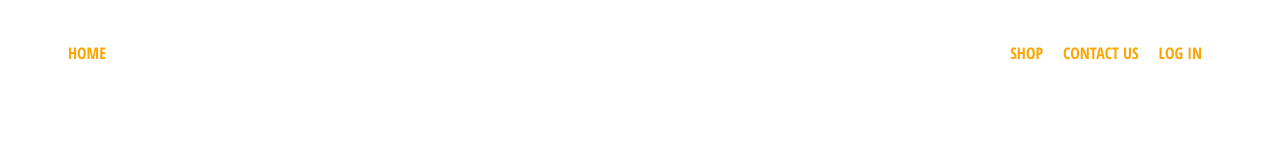
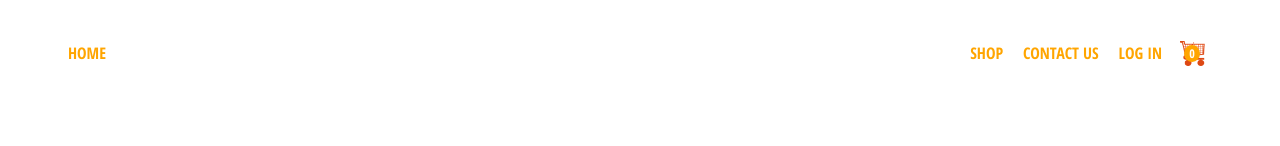
Before and after one commit to edwinKR/gela-bakery, a React (Create React App) app: page / in a window 1280 px wide. Shown: the top 146 px of the page. Built offline with nearby package versions, Linux system fonts and the light colour scheme; no server answers.

Commit message:
added redux: cart and toggle feature on click

```diff
--- /dev/null
+++ b/src/components/cart_dropdown_component/cart_dropdown.js
@@ -0,0 +1,16 @@
+import React from 'react';
+
+import ButtonComponent from '../button_component/ButtonComponent';
+
+import './cart_dropdown.styles.scss';
+
+const CartDropdown = () => {
+  return (
+    <div className="cart-dropdown">
+      <div className="cart-items"></div>
+      <ButtonComponent>CHECKOUT</ButtonComponent>
+    </div>
+  );
+};
+
+export default CartDropdown;
--- /dev/null
+++ b/src/components/cart_dropdown_component/cart_dropdown.styles.scss
@@ -0,0 +1,24 @@
+.cart-dropdown {
+  position: absolute;
+  width: 200px;
+  height: 300px;
+  display: flex;
+  flex-direction: column;
+  padding: 10px;
+  border: 1px solid black;
+  background-color: white;
+  top: 80px;
+  right: 70px;
+  z-index: 5;
+
+  .cart-items {
+    height: 250px;
+    display: flex;
+    flex-direction: column;
+    overflow: scroll;
+  }
+
+  button {
+    margin-top: auto;
+  }
+}
--- /dev/null
+++ b/src/components/cart_icon_component/cart_icon.js
@@ -0,0 +1,25 @@
+import React from 'react';
+import { connect } from 'react-redux';
+
+import { toggleCartHidden } from '../../redux/cart/cart_action';
+
+import './cart_icon.styles.scss';
+
+const cartImage = '/cart.png';
+
+const CartIcon = ({ toggleCartHidden }) => {
+  return (
+    <div className="cart-icon" onClick={toggleCartHidden}>
+      <img src={cartImage} alt="cart-icon" className="cart-image" />
+      <div className="item-counter-badge">0</div>
+    </div>
+  );
+};
+
+const mapDispatchToProps = dispatch => {
+  return {
+    toggleCartHidden: () => dispatch(toggleCartHidden()),
+  };
+};
+
+export default connect(null, mapDispatchToProps)(CartIcon);
--- /dev/null
+++ b/src/components/cart_icon_component/cart_icon.styles.scss
@@ -0,0 +1,23 @@
+.cart-icon {
+  width: 40px;
+  height: 40px;
+  position: relative;
+  display: flex;
+  align-items: center;
+  justify-content: center;
+  cursor: pointer;
+
+  .cart-image {
+    width: 25px;
+    height: 25px;
+  }
+
+  .item-counter-badge {
+    position: absolute;
+    border-radius: 50%;
+    background-color: orange;
+    color: white;
+    padding: 0 5px;
+    font-size: 12px;
+  }
+}
--- a/src/components/navbar/NavBar.js
+++ b/src/components/navbar/NavBar.js
@@ -5,9 +5,12 @@ import { Link } from 'react-router-dom';
 import { connect } from 'react-redux';
 
 import { auth } from '../../firebase/firebase.utilities';
+import CartIcon from '../cart_icon_component/cart_icon';
+import CartDropdown from '../cart_dropdown_component/cart_dropdown';
+
 import './navbar.styles.scss';
 
-const NavBar = ({ currentUser }) => {
+const NavBar = ({ currentUser, hidden }) => {
   return (
     <div className="navbar">
       <div className="logo-container">
@@ -30,14 +33,22 @@ const NavBar = ({ currentUser }) => {
             LOG IN
           </Link>
         )}
+        <CartIcon />
       </div>
+      {hidden ? null : <CartDropdown />}
     </div>
   );
 };
 
 const mapStateToProps = state => {
+  const {
+    user: { currentUser },
+    cart: { hidden },
+  } = state;
+
   return {
-    currentUser: state.user.currentUser,
+    currentUser,
+    hidden,
   };
 };
 
--- a/src/components/navbar/navbar.styles.scss
+++ b/src/components/navbar/navbar.styles.scss
@@ -8,6 +8,8 @@
 
   .option-container {
     display: flex;
+    justify-content: center;
+    align-items: center;
 
     .option {
       padding-left: 10px;
--- /dev/null
+++ b/src/redux/cart/cart_action.js
@@ -0,0 +1,5 @@
+import { cartActionTypes } from './cart_types';
+
+export const toggleCartHidden = () => ({
+  type: cartActionTypes.TOGGLE_CART_HIDDEN,
+});
--- /dev/null
+++ b/src/redux/cart/cart_reducer.js
@@ -0,0 +1,19 @@
+import { cartActionTypes } from './cart_types';
+
+const INITIAL_STATE = {
+  hidden: true,
+};
+
+const cartReducer = (state = INITIAL_STATE, action) => {
+  switch (action.type) {
+    case cartActionTypes.TOGGLE_CART_HIDDEN:
+      return {
+        ...state,
+        hidden: !state.hidden,
+      };
+    default:
+      return state;
+  }
+};
+
+export default cartReducer;
--- /dev/null
+++ b/src/redux/cart/cart_types.js
@@ -0,0 +1,3 @@
+export const cartActionTypes = {
+  TOGGLE_CART_HIDDEN: 'TOGGLE_CART_HIDDENß',
+};
--- a/src/redux/root_reducer.js
+++ b/src/redux/root_reducer.js
@@ -1,8 +1,10 @@
 import { combineReducers } from 'redux';
 
 import userReducer from './user/user_reducer';
+import cartReducer from './cart/cart_reducer';
 
 // Our full state of redux is 'one big JSON object'
 export default combineReducers({
   user: userReducer,
+  cart: cartReducer,
 });
```
Also changed, not shown: public/cart.png (added), public/gela_pic.png (renamed from src/assets/gela_pic.png).
